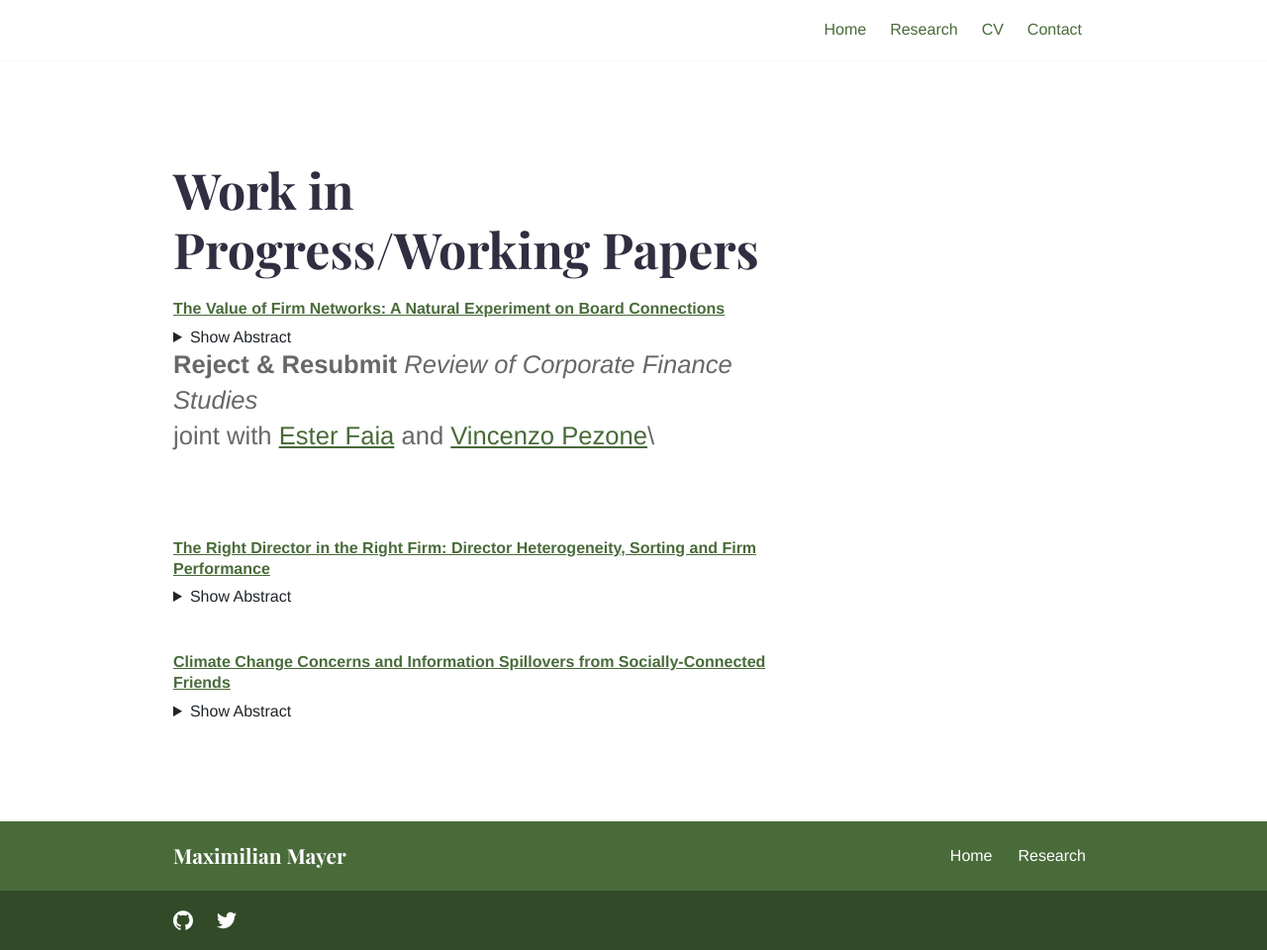
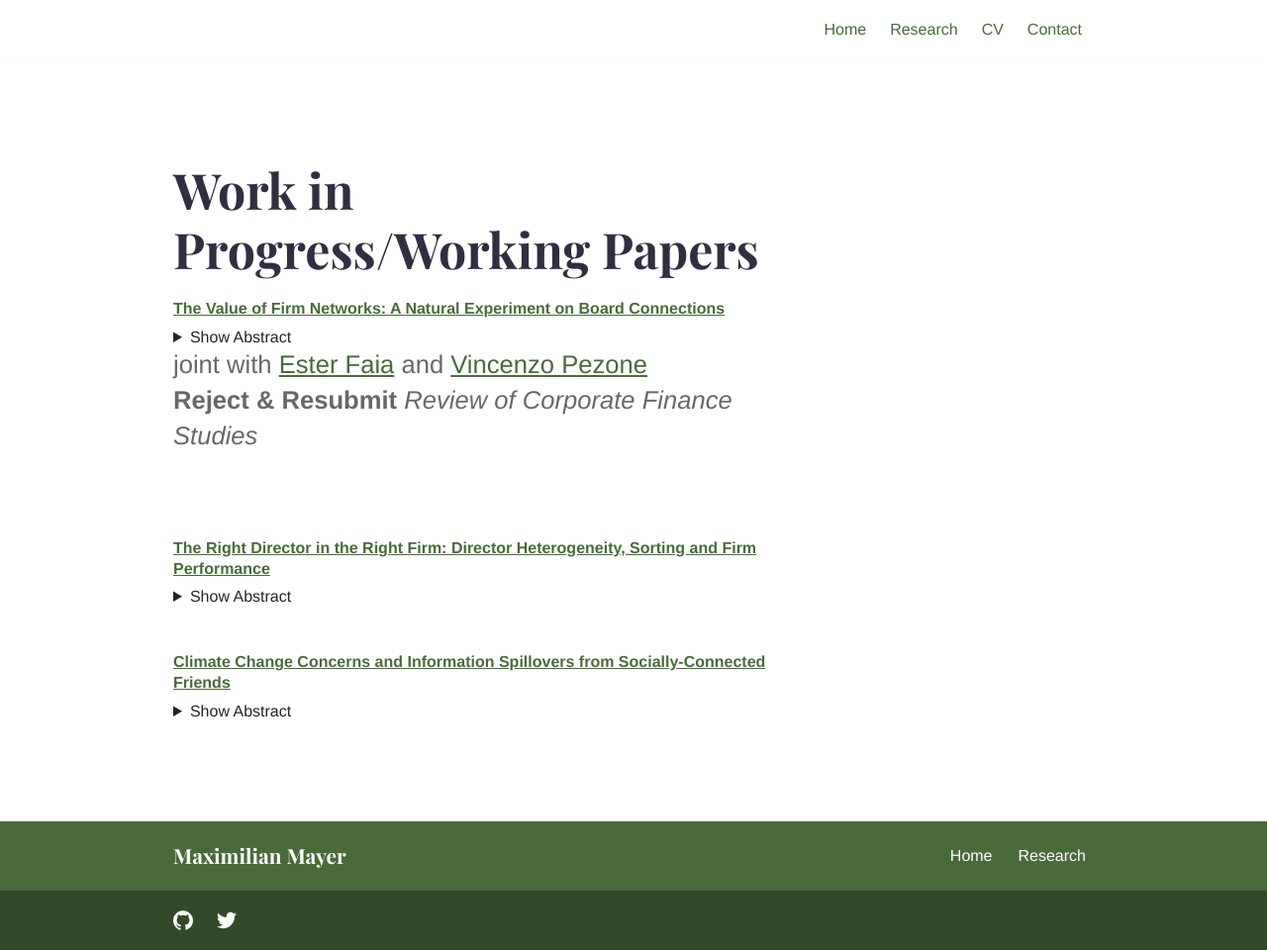
Before and after one commit to mayer-max/mayer-max.github.io, a Jekyll site: the page built from _services/01_wp.md, in a window 1280 px wide. Shown: the whole page at 99% size. Built offline with Jekyll 4.4.1, drawn with Linux system fonts in a browser that asks for light colours.

Commit message:
Update 01_wp.md

```diff
--- a/_services/01_wp.md
+++ b/_services/01_wp.md
@@ -10,8 +10,9 @@ weight: 1
 We present causal evidence on the effect of boardroom networks on firm value and compensation policies. We exploit a ban on interlocking directorates of Italian financial and insurance companies as exogenous variation and show that firms that lose centrality in the network experience negative abnormal returns around the announcement date. The key driver of our results is the role of boardroom connections in reducing asymmetric information. The complementarities with the input-output and cross-ownership networks are consistent with this channel. Using hand-collected data, we also show that network centrality has a positive effect on directors’ compensation, providing evidence of rent sharing.
 </div>
 </details>
-**Reject & Resubmit** *Review of Corporate Finance Studies*\
-joint with [Ester Faia](https://sites.google.com/view/esterfaia) and [Vincenzo Pezone](https://sites.google.com/site/vpezone/)\
+joint with [Ester Faia](https://sites.google.com/view/esterfaia) and [Vincenzo Pezone](https://sites.google.com/site/vpezone/)
+<br>
+**Reject & Resubmit** *Review of Corporate Finance Studies*
 
 <br>
 
```
